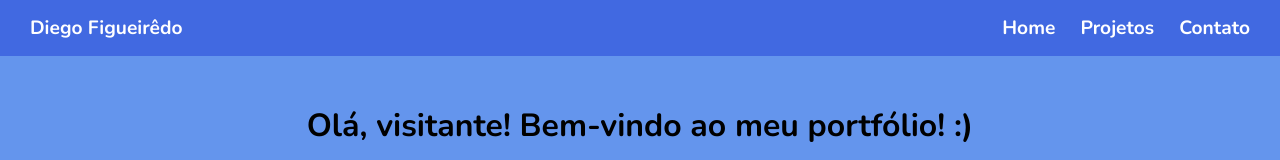
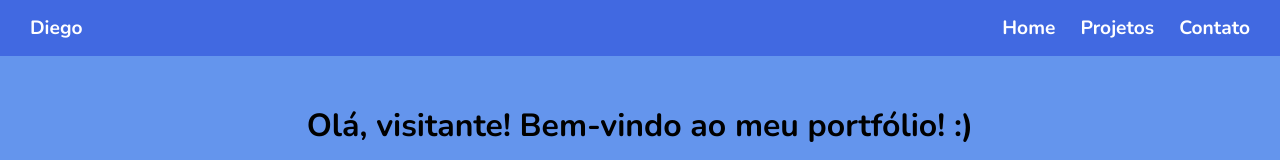
Before and after one commit to devdinho/devdinho.github.io, a plain HTML site: page index.html in a window 1280 px wide. Shown: the top 160 px of the page. Drawn offline with nearby package versions, Linux system fonts and the light colour scheme.

Commit message:
Atualiza portfolio

```diff
--- a/index.html
+++ b/index.html
@@ -93,7 +93,7 @@ li{
 <body>
   <div class="nav-bar">
     <ul>
-      <li><a href="#">Diego Figueirêdo</a></li>
+      <li><a href="#">Diego</a></li>
       <li><a href="#">Home</a></li>
       <li><a href="./projects/projects.html">Projetos</a></li>
       <li><a href="#">Contato</a></li>
```
